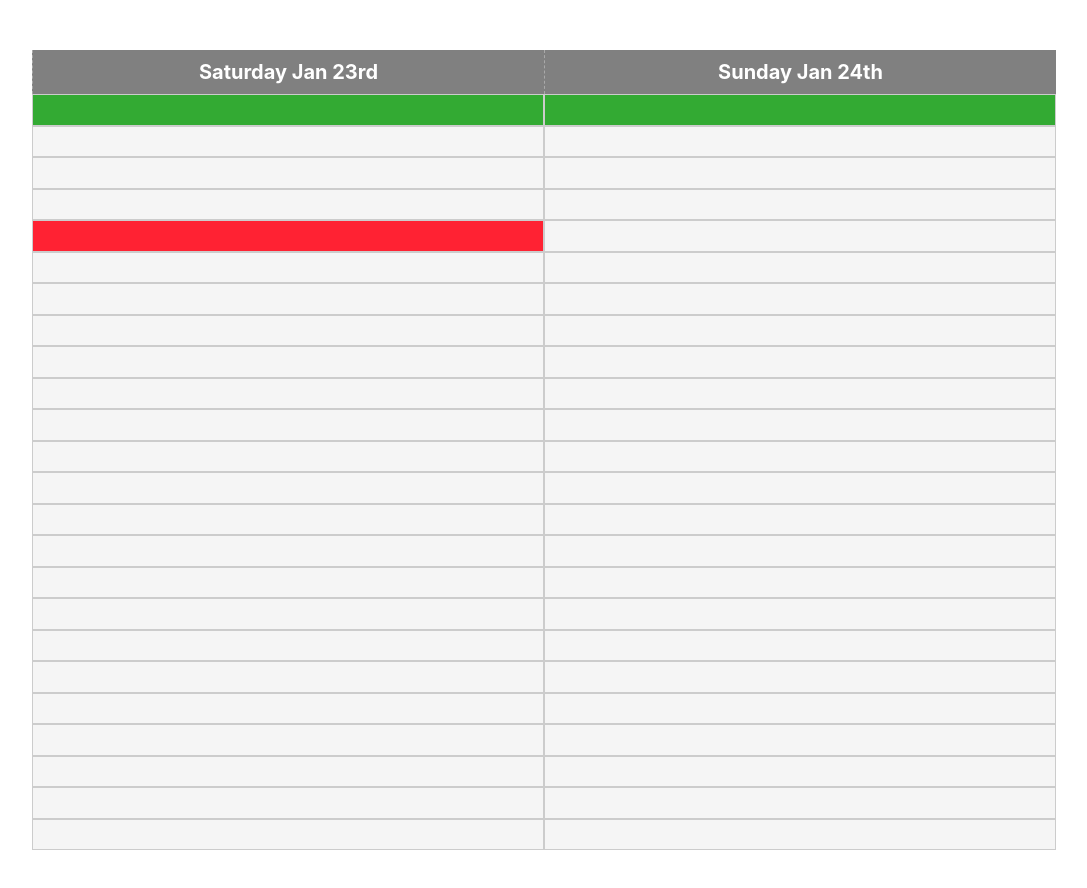
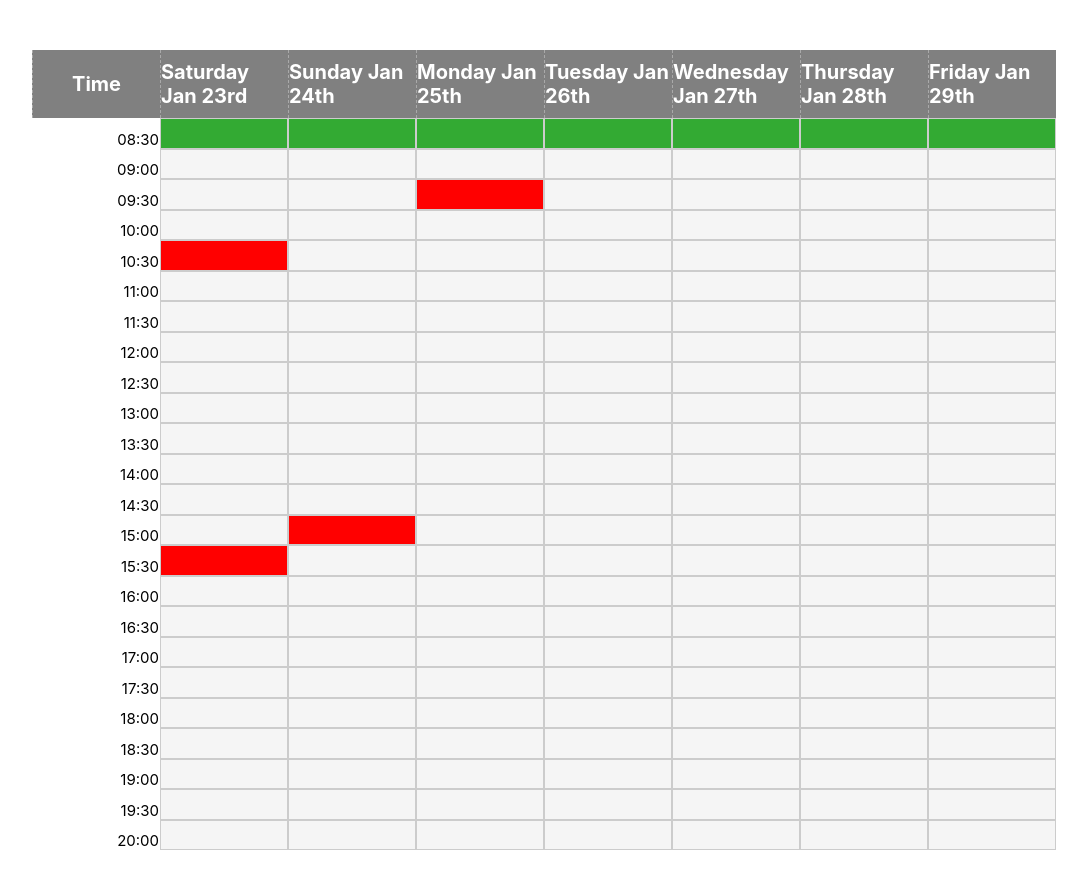
Before and after one commit to TomasPabloFerreira/delivery-schedule, a React (Create React App) app: page / in a window 1280 px wide. Shown: the top 888 px of the page, without its empty margins (96-1183 px from the left). Built offline with nearby package versions, Linux system fonts and the light colour scheme.

Commit message:
feat: create times column component

```diff
--- a/src/components/Calendar.tsx
+++ b/src/components/Calendar.tsx
@@ -1,7 +1,7 @@
 import { useEffect, useState } from 'react'
 import './Calendar.scss'
 import { initialData } from '../initialData'
-import { CalendarHeader, DayColumn } from '.'
+import { CalendarHeader, DayColumn, TimesColumn } from '.'
 import { Day } from '../types'
 
 type Props = {
@@ -29,8 +29,10 @@ const getTimeFramesStatus = (days: Day[], userId: string): Day[] => {
 
 const Calendar = ({ userId }: Props) => {
 	const [days, setDays] = useState(initialData.days)
+	const [timeRange, setTimeRange] = useState(initialData.timeRange)
+	const [timeFrameDuration, setTimeFrameDuration] = useState(initialData.timeFrameDuration)
 
-	const daysLabels: string[] = days.map(x => x.label)
+	const daysLabels: string[] = ['Time', ...days.map(x => x.label)]
 
 	useEffect(() => {
 		const newDays = getTimeFramesStatus(initialData.days, userId)
@@ -39,10 +41,10 @@ const Calendar = ({ userId }: Props) => {
 
 	return(
 		<div className="calendar">
-			{/* times column */}
 			<CalendarHeader labels={daysLabels} />
 
 			<section className="calendar__body">
+				<TimesColumn timeRange={timeRange} timeFrameDuration={timeFrameDuration} />
 				{ days.map(x => (
 					<DayColumn data={x} key={x._id} />
 				))}
--- a/src/components/TimeFrameCell.scss
+++ b/src/components/TimeFrameCell.scss
@@ -22,11 +22,11 @@
 			}
 		}
 		&--locked {
-			background-color: #F23;
+			background-color: red;
 			flex: 1;
 			&:hover {
 				cursor: pointer;
-				background-color: darken(#3A3, 5%);
+				background-color: darken(red, 5%);
 			}
 		}
 
--- /dev/null
+++ b/src/components/TimesColumn.scss
@@ -0,0 +1,15 @@
+.timesColumn {
+	flex: 1;
+	display: flex;
+	flex-direction: column;
+
+	&__cell {
+		display: flex;
+		align-items: flex-end;
+		justify-content: flex-end;
+		flex: 1;
+		font-size: 15px;
+		padding: 2px 1px 0px 0px;
+		background-color: white;
+	}
+}
--- /dev/null
+++ b/src/components/TimesColumn.tsx
@@ -0,0 +1,50 @@
+import './TimesColumn.scss'
+import { useMemo } from 'react'
+import moment from 'moment'
+
+type Props = {
+	timeRange: {
+		from: string,
+		to: string
+	},
+	timeFrameDuration: number
+}
+
+const generateTimeArray = (
+	{ timeRange: { from, to }, timeFrameDuration }: Props
+): string[] => {
+
+	const diff = moment(to, 'HH:mm').diff(moment(from, 'HH:mm'), 'minutes')
+	const length = diff / timeFrameDuration
+	const array = Array(length).fill(null)
+
+	const timeArray = array.reduce((acc, x, i) => {
+		const last = acc.length ? acc.slice(-1) : from;
+		return acc.concat(
+			moment(last, 'HH:mm')
+				.add(timeFrameDuration, 'minutes')
+				.format('HH:mm'))
+	}, [])
+
+	return timeArray
+}
+
+const TimesColumn = ({ timeRange, timeFrameDuration }: Props) => {
+
+	const timesArray = useMemo(() => {
+		const newTimesArray = generateTimeArray({ timeRange, timeFrameDuration })
+		return newTimesArray
+	}, [timeRange, timeFrameDuration])
+
+	return (
+		<div className="timesColumn">
+			{ timesArray.map((x, i) => (
+				<div className="timesColumn__cell" key={i}>
+					{x}
+				</div>
+			))}
+		</div>
+	)
+}
+
+export default TimesColumn
--- a/src/components/index.js
+++ b/src/components/index.js
@@ -2,3 +2,4 @@ export { default as Calendar } from './Calendar'
 export { default as CalendarHeader } from './CalendarHeader'
 export { default as DayColumn } from './DayColumn'
 export { default as TimeFrameCell } from './TimeFrameCell'
+export { default as TimesColumn } from './TimesColumn'
--- a/src/initialData.js
+++ b/src/initialData.js
@@ -1,9 +1,11 @@
 import moment from 'moment'
 
 export const initialData = {
-	days: [
+	timeRange: { from: '08:00', to: '20:00' },
+	timeFrameDuration: 30,
+	days:[
 		{
-			_id: '1',
+			_id: '0',
 			label: moment().format('dddd MMM Do'),
 			timeFrames: [
 				{ reservations: [ 'user_1', 'user_2' ] },
@@ -11,6 +13,66 @@ export const initialData = {
 				{ reservations: [] },
 				{ reservations: [] },
 				{ reservations: ['', '', '', '', '', '', '', ''] },
+				{ reservations: [] },
+				{ reservations: [] },
+				{ reservations: [] },
+				{ reservations: [] },
+				{ reservations: [] },
+				{ reservations: [] },
+				{ reservations: [] },
+				{ reservations: [] },
+				{ reservations: [] },
+				{ reservations: ['', '', '', '', '', '', '', ''] },
+				{ reservations: [] },
+				{ reservations: [] },
+				{ reservations: [] },
+				{ reservations: [] },
+				{ reservations: [] },
+				{ reservations: [] },
+				{ reservations: [] },
+				{ reservations: [] },
+				{ reservations: [] },
+			]
+		},
+		{
+			_id: '1',
+			label: moment().add(1, 'day').format('dddd MMM Do'),
+			timeFrames: [
+				{ reservations: [ 'user_1', 'user_2' ] },
+				{ reservations: [] },
+				{ reservations: [] },
+				{ reservations: [] },
+				{ reservations: [] },
+				{ reservations: [] },
+				{ reservations: [] },
+				{ reservations: [] },
+				{ reservations: [] },
+				{ reservations: [] },
+				{ reservations: [] },
+				{ reservations: [] },
+				{ reservations: [] },
+				{ reservations: ['', '', '', '', '', '', '', ''] },
+				{ reservations: [] },
+				{ reservations: [] },
+				{ reservations: [] },
+				{ reservations: [] },
+				{ reservations: [] },
+				{ reservations: [] },
+				{ reservations: [] },
+				{ reservations: [] },
+				{ reservations: [] },
+				{ reservations: [] },
+			]
+		},
+		{
+			_id: '2',
+			label: moment().add(2, 'day').format('dddd MMM Do'),
+			timeFrames: [
+				{ reservations: [ 'user_1', 'user_2' ] },
+				{ reservations: [] },
+				{ reservations: ['', '', '', '', '', '', '', ''] },
+				{ reservations: [] },
+				{ reservations: [] },
 				{ reservations: [] },
 				{ reservations: [] },
 				{ reservations: [] },
@@ -33,8 +95,98 @@ export const initialData = {
 			]
 		},
 		{
-			_id: '2',
-			label: moment().add(1, 'day').format('dddd MMM Do'),
+			_id: '3',
+			label: moment().add(3, 'day').format('dddd MMM Do'),
+			timeFrames: [
+				{ reservations: [ 'user_1', 'user_2' ] },
+				{ reservations: [] },
+				{ reservations: [] },
+				{ reservations: [] },
+				{ reservations: [] },
+				{ reservations: [] },
+				{ reservations: [] },
+				{ reservations: [] },
+				{ reservations: [] },
+				{ reservations: [] },
+				{ reservations: [] },
+				{ reservations: [] },
+				{ reservations: [] },
+				{ reservations: [] },
+				{ reservations: [] },
+				{ reservations: [] },
+				{ reservations: [] },
+				{ reservations: [] },
+				{ reservations: [] },
+				{ reservations: [] },
+				{ reservations: [] },
+				{ reservations: [] },
+				{ reservations: [] },
+				{ reservations: [] },
+			]
+		},
+		{
+			_id: '4',
+			label: moment().add(4, 'day').format('dddd MMM Do'),
+			timeFrames: [
+				{ reservations: [ 'user_1', 'user_2' ] },
+				{ reservations: [] },
+				{ reservations: [] },
+				{ reservations: [] },
+				{ reservations: [] },
+				{ reservations: [] },
+				{ reservations: [] },
+				{ reservations: [] },
+				{ reservations: [] },
+				{ reservations: [] },
+				{ reservations: [] },
+				{ reservations: [] },
+				{ reservations: [] },
+				{ reservations: [] },
+				{ reservations: [] },
+				{ reservations: [] },
+				{ reservations: [] },
+				{ reservations: [] },
+				{ reservations: [] },
+				{ reservations: [] },
+				{ reservations: [] },
+				{ reservations: [] },
+				{ reservations: [] },
+				{ reservations: [] },
+			]
+		},
+		{
+			_id: '5',
+			label: moment().add(5, 'day').format('dddd MMM Do'),
+			timeFrames: [
+				{ reservations: [ 'user_1', 'user_2' ] },
+				{ reservations: [] },
+				{ reservations: [] },
+				{ reservations: [] },
+				{ reservations: [] },
+				{ reservations: [] },
+				{ reservations: [] },
+				{ reservations: [] },
+				{ reservations: [] },
+				{ reservations: [] },
+				{ reservations: [] },
+				{ reservations: [] },
+				{ reservations: [] },
+				{ reservations: [] },
+				{ reservations: [] },
+				{ reservations: [] },
+				{ reservations: [] },
+				{ reservations: [] },
+				{ reservations: [] },
+				{ reservations: [] },
+				{ reservations: [] },
+				{ reservations: [] },
+				{ reservations: [] },
+				{ reservations: [] },
+			]
+		},
+		{
+			_id: '6',
+			label: moment().add(6, 'day').format('dddd MMM Do'),
 			timeFrames: [
 				{ reservations: [ 'user_1', 'user_2' ] },
 				{ reservations: [] },
```
Also changed, not shown: 1 other file (tests, documents, lock files or other folders).
